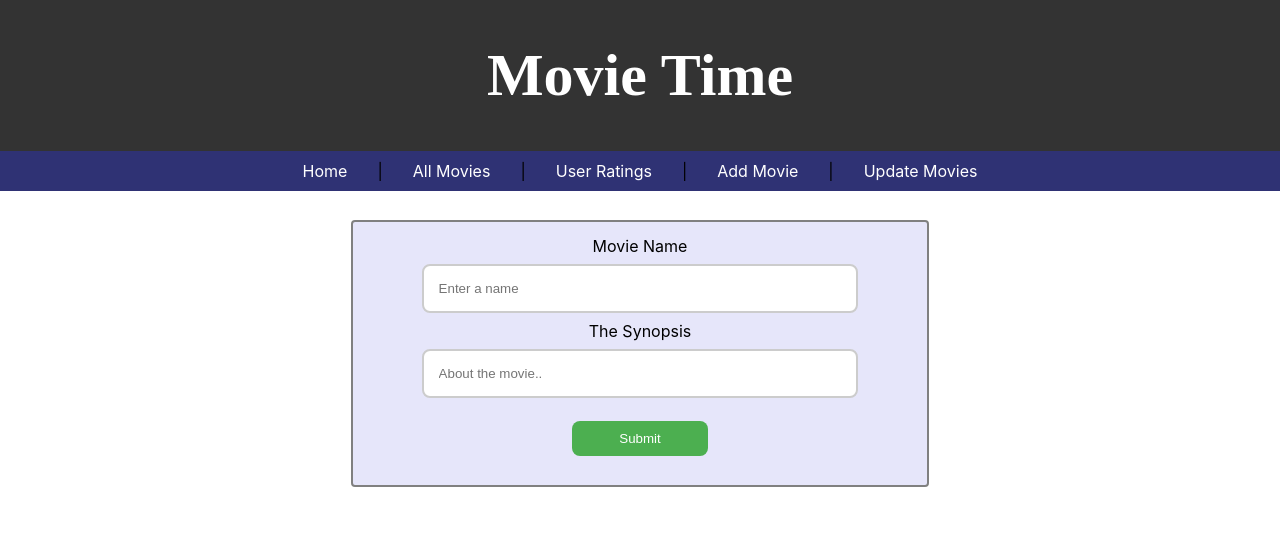
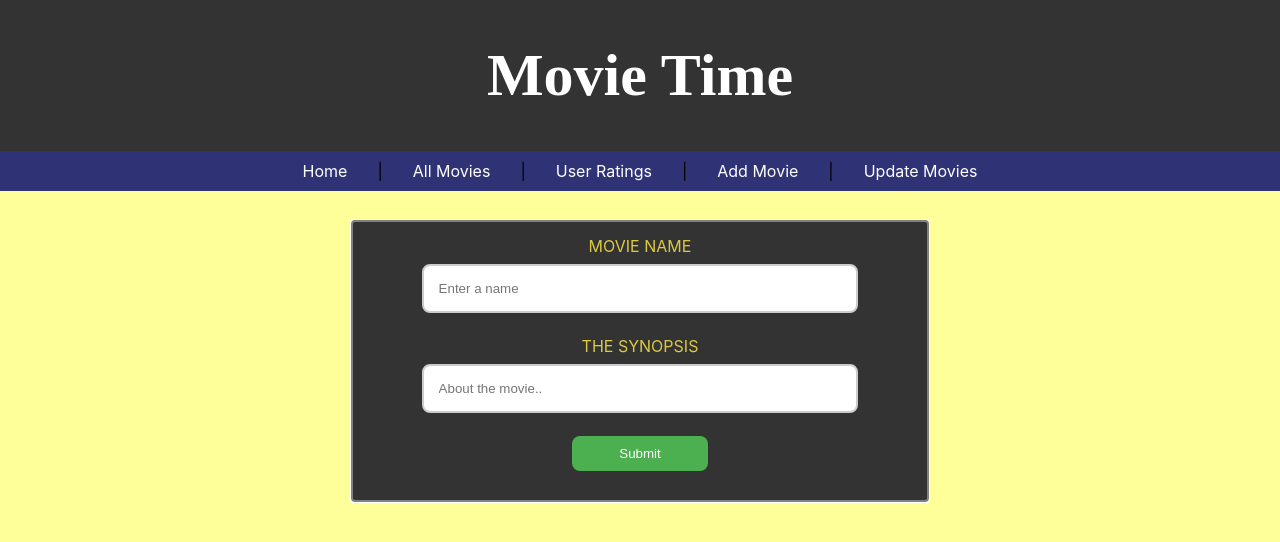
Before and after one commit to birajghosh6/ui-for-movie-catalog, a React (Create React App) app: page /addmovie in a window 1280 px wide. Shown: the top 542 px of the page. Built offline with nearby package versions, Linux system fonts and the light colour scheme; no server answers.

Commit message:
Added some CSS

```diff
--- a/src/components/AddMovie.js
+++ b/src/components/AddMovie.js
@@ -22,22 +22,32 @@ export default class AddMovie extends Component {
 
     render() {
         return (
+            <body style={{
+                backgroundColor: '#FFFF99',
+                width: '100%',
+                height: '100%',
+                position: 'fixed'
+            }}>
                 <div style={{   textAlign: "center",
                                 width: '45%',
-                            marginTop: '30px',
+                                height: 'auto',
+                                //marginTop: '30px',
                                 marginLeft: 'auto',
                                 marginRight: 'auto',
                                 outline: 'gray auto 1px',
-                            backgroundColor: 'lavender'
+                                backgroundColor: '#333',
+                                color: '#DCC943'
+                                //position: 'static'
 
                             }}>
                     <form onSubmit={this.onSubmitMovie} style={{
                         padding: '15px',
-                    borderRadius: '8px'
+                        borderRadius: '8px',
+                        marginTop: '30px'
                     }}>
                         <div className="rows">
                         <div className="column">
-                    <label style={{labelStyle}} htmlFor="movie_name">Movie Name</label>
+                        <label style={{labelStyle}} htmlFor="movie_name">MOVIE NAME</label>
                         <input  type='text'
                                 id="movie_name"
                                 name="movie_name"
@@ -49,9 +59,11 @@ export default class AddMovie extends Component {
 
                         </div>
 
-                    <div className="column">
+                        <div className="column" style={{
+                            marginTop: '15px'
+                        }}>
 
-                    <label style={{labelStyle}} htmlFor="movie_desc">The Synopsis</label>
+                        <label style={{labelStyle}} htmlFor="movie_desc">THE SYNOPSIS</label>
                         <input  type='text'
                                 id="movie_desc"
                                 name="movie_desc"
@@ -70,6 +82,7 @@ export default class AddMovie extends Component {
                         />
                     </form>
                 </div>
+            </body>
 
         );
     }
--- a/src/components/Movies.js
+++ b/src/components/Movies.js
@@ -4,7 +4,7 @@ import MovieItem from './MovieItem'
 export default class Movies extends Component {
 
     render() {
-        return <div style={{}}>
+        return <div style={{backgroundColor: '#FFFF99'}}>
             {this.props.movies.map(
             movieItem => (
                 <MovieItem key={movieItem.movieId} movieItem= {movieItem} />
--- a/src/components/UpdateMovie.js
+++ b/src/components/UpdateMovie.js
@@ -82,9 +82,16 @@ export default class UpdateMovie extends Component {
     render() {
         //console.log(this.state.movies);
         return (
+            <body style={{
+              backgroundColor: '#FFFF99',
+              width: '100%',
+              height: '100%',
+              position: 'fixed'
+            }}>
               <div style={{
-                backgroundColor: 'lightblue',
+                  backgroundColor: '#333',
                   width: '60%',
+                  height: 'auto',
                   marginTop: '30px',
                   marginLeft: 'auto',
                   marginRight: 'auto',
@@ -118,8 +125,7 @@ export default class UpdateMovie extends Component {
                       marginBottom: '30px',
                       paddingTop: '25px',
                       paddingBottom: '25px',
-                    backgroundColor: 'lightblue'
-                    //backgroundColor: '#2F3274'
+                      backgroundColor: '#DCC943'
                     }} >
                       <label htmlFor="movie_name" style={labelStyle}>
                         Update Name:
@@ -162,6 +168,7 @@ export default class UpdateMovie extends Component {
                     }} />
                   </form>
               </div>
+            </body>
         );
     }
 }
@@ -175,7 +182,8 @@ const inputStyle = {
   width: '80%',
   fontSize: '18px',
   fontWeight: 'bold',
-  fontFamily: 'Verdana'
+  fontFamily: 'Verdana',
+  backgroundColor: 'lightgray'
 }
 
 const labelStyle = {
```
Lines whose indentation alone changed are shown as unchanged.
